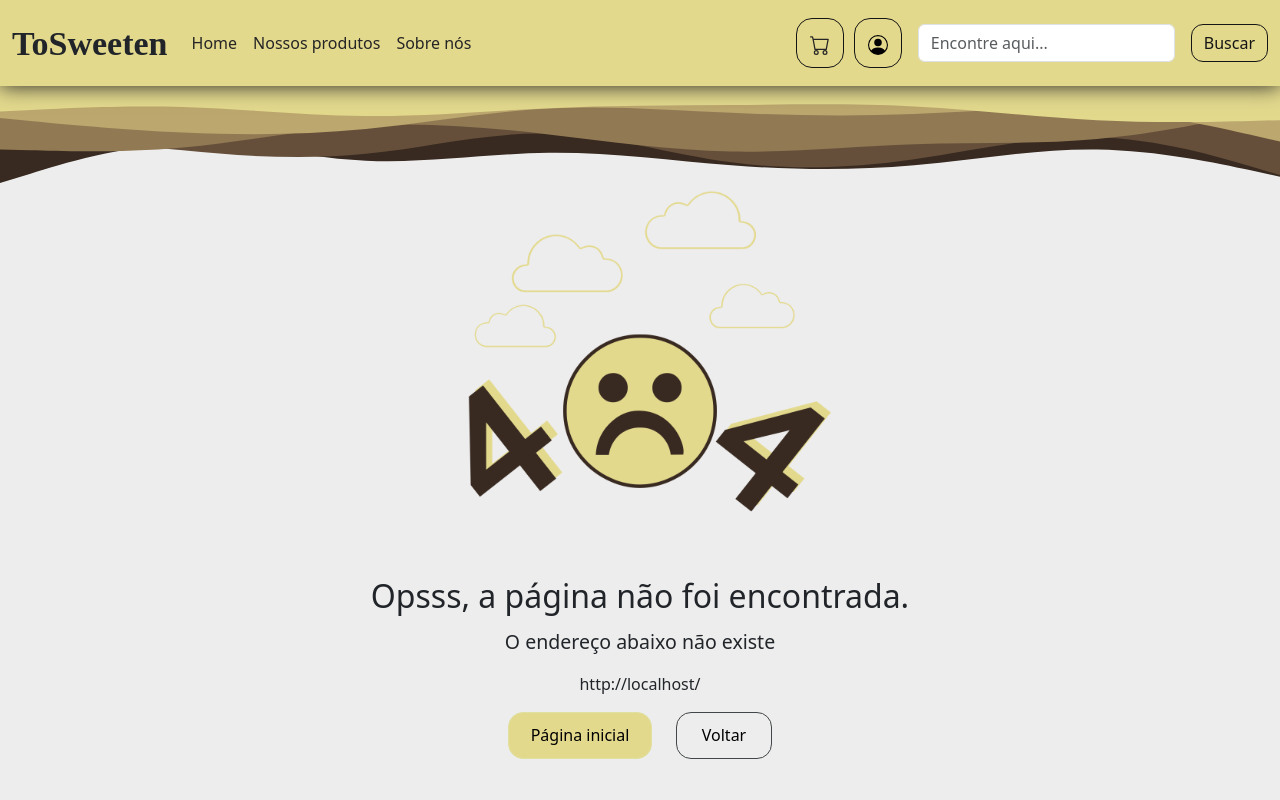
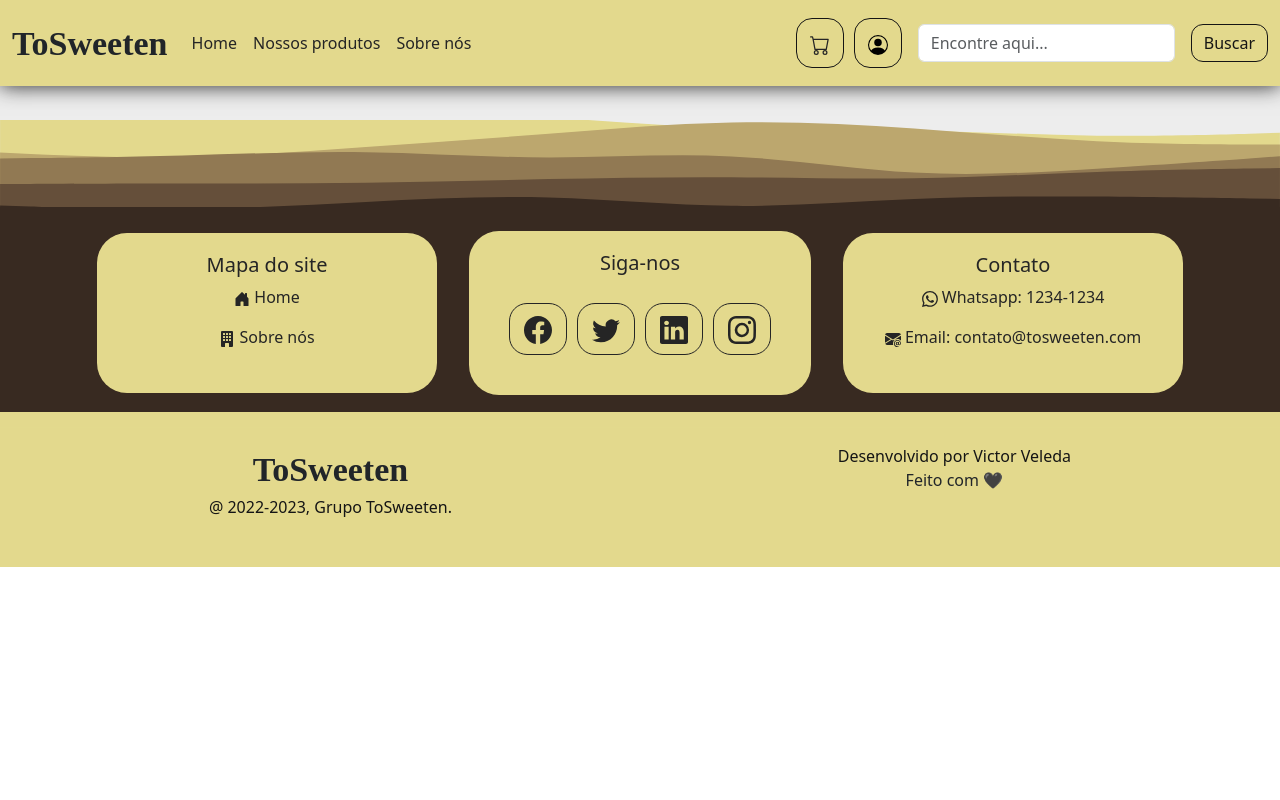
Before and after one commit to vitaolv/project-vite-react-ecommerce, a React (Vite) app: page / in a window 1280 px wide. Shown: the top 800 px of the page. Built offline with nearby package versions, Linux system fonts and the light colour scheme; a web font is replaced by a local one.

Commit message:
Update App.jsx

```diff
--- a/src/App.jsx
+++ b/src/App.jsx
@@ -39,7 +39,7 @@ function App() {
               path="/project-vite-react-ecommerce/carrinho-e-pagamento"
               element={<CartWithPayment />}
             />
-            <Route path="*" element={<PageNotFound />} />
+            <Route path="/project-vite-react-ecommerce/*" element={<PageNotFound />} />
             <Route
               path="/project-vite-react-ecommerce/resultado-da-busca/:term"
               element={<SearchResultsPage />}
```
